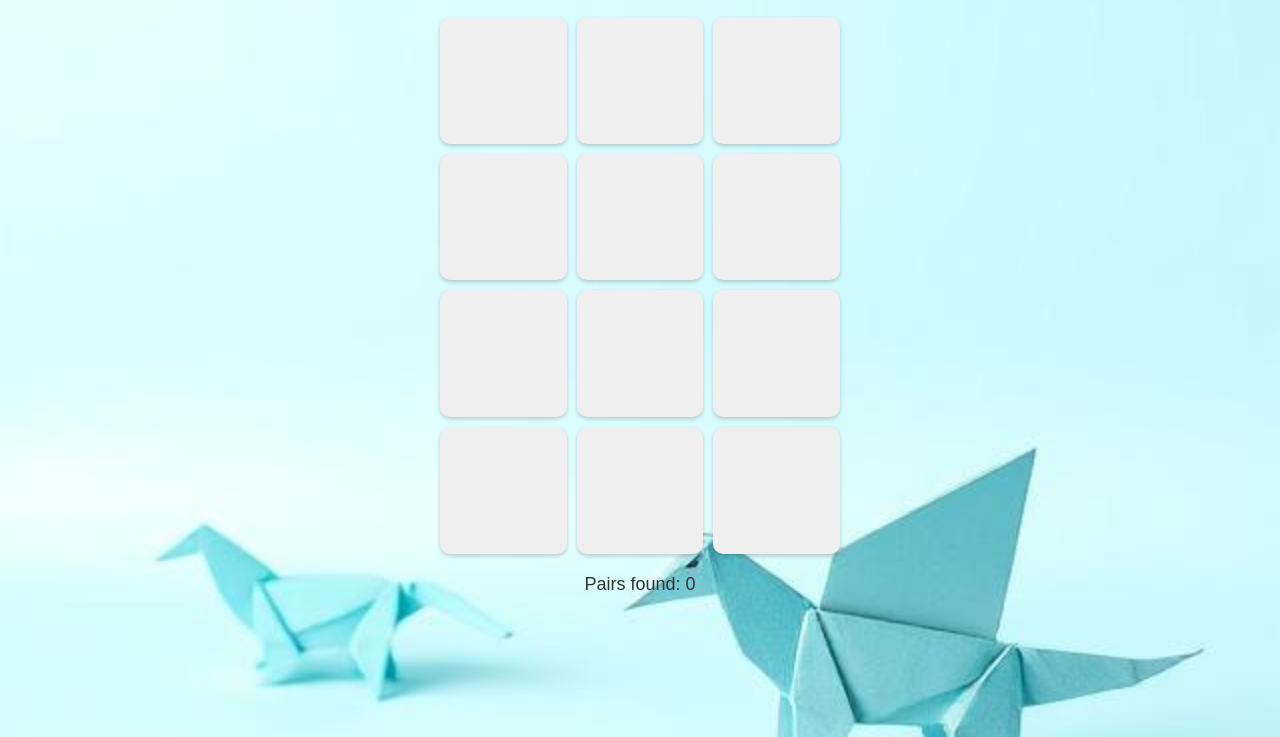
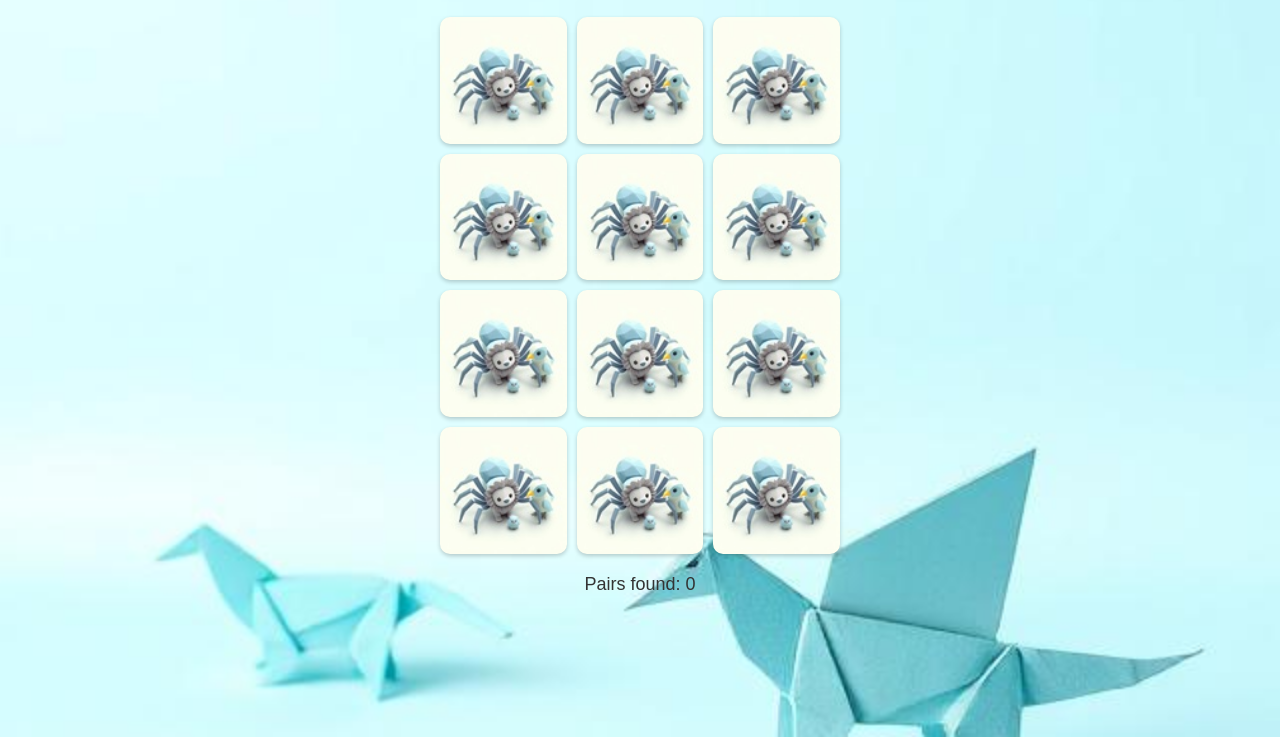
Before and after one commit to Thedoogle/mg, a plain HTML site: page index.html in a window 1280 px wide. Shown: the part 63-800 px from the top of the page. Drawn offline with Linux system fonts and the light colour scheme; the site is published under a folder, as on GitHub Pages, so addresses that start at the root find nothing.

Commit message:
fixed bkg image path

```diff
--- a/styles/style.css
+++ b/styles/style.css
@@ -86,7 +86,7 @@ body {
 .card {
     aspect-ratio: 1;
     /* background-color: #2196f3; */
-    background-image: url("/images/bckgrds/bkg3small.jpg");
+    background-image: url("../images/bckgrds/bkg3small.jpg");
     border-radius: 10px;
     background-size: cover;
     background-position: center;
```
